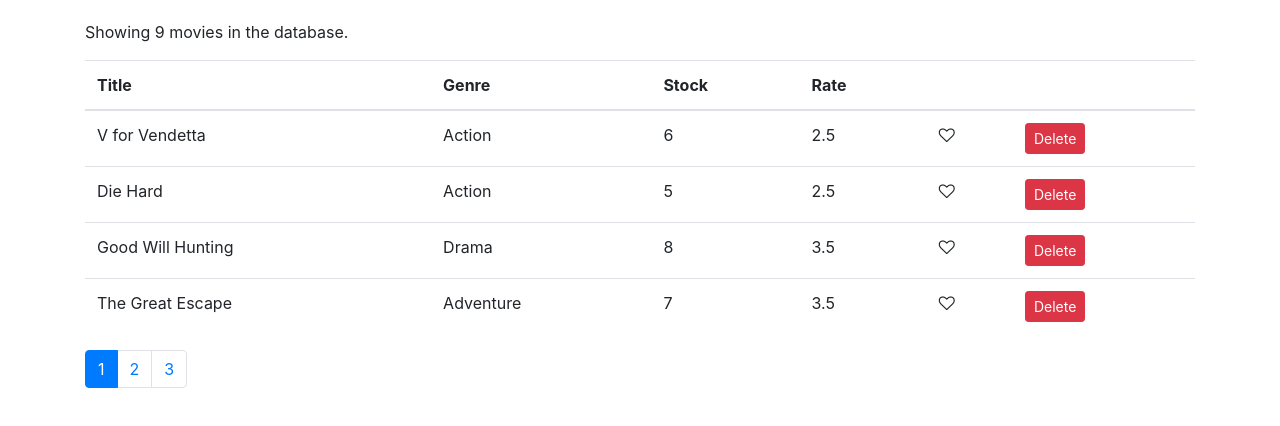
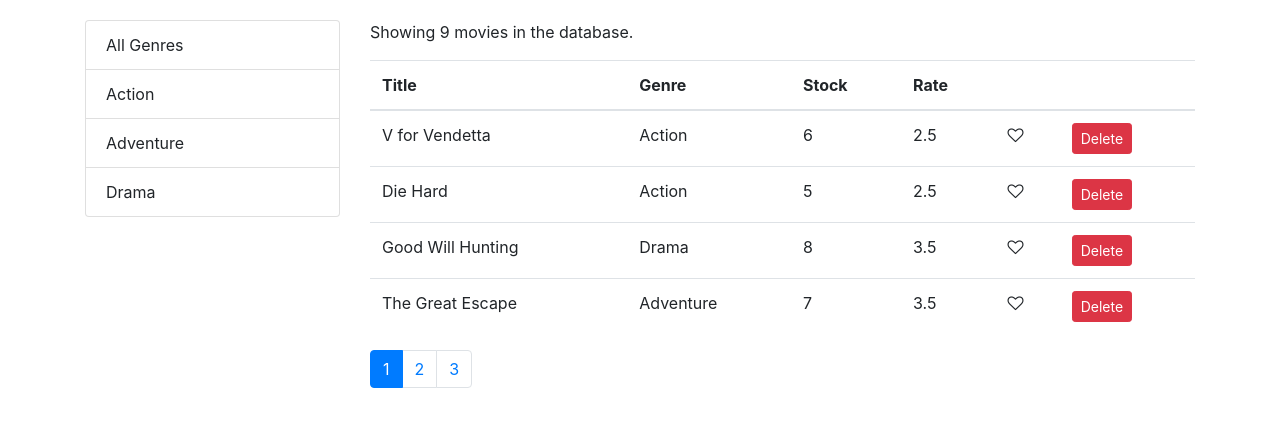
Before and after one commit to stevekriz/blockbusted, a React (Create React App) app: page / in a window 1280 px wide. Shown: the top 426 px of the page. Built offline with nearby package versions, Linux system fonts and the light colour scheme.

Commit message:
Implement filtering by genre.

```diff
--- /dev/null
+++ b/src/components/common/listGroup.jsx
@@ -0,0 +1,32 @@
+import React from "react";
+
+const ListGroup = ({
+  items,
+  textProperty,
+  valueProperty,
+  selectedItem,
+  onItemSelect,
+}) => {
+  return (
+    <ul className="list-group">
+      {items.map((item) => (
+        <li
+          onClick={() => onItemSelect(item)}
+          key={item[valueProperty]}
+          className={
+            item === selectedItem ? "list-group-item active" : "list-group-item"
+          }
+        >
+          {item[textProperty]}
+        </li>
+      ))}
+    </ul>
+  );
+};
+
+ListGroup.defaultProps = {
+  textProperty: "name",
+  valueProperty: "_id",
+};
+
+export default ListGroup;
--- a/src/components/movies.jsx
+++ b/src/components/movies.jsx
@@ -1,15 +1,24 @@
 import React, { Component } from "react";
 import Like from "./common/like";
+import ListGroup from "./common/listGroup";
 import Pagination from "./common/pagination";
 import { getMovies } from "../services/fakeMovieService";
+import { getGenres } from "../services/fakeGenreService";
 import { paginate } from "../utils/paginate";
 
 class Movies extends Component {
   state = {
-    movies: getMovies(),
+    movies: [],
+    genres: [],
     currentPage: 1,
     pageSize: 4,
   };
+
+  componentDidMount() {
+    const genres = [{ name: "All Genres" }, ...getGenres()];
+
+    this.setState({ movies: getMovies(), genres });
+  }
 
   handleDelete = (movie) => {
     const movies = this.state.movies.filter((m) => m._id !== movie._id);
@@ -28,17 +37,39 @@
     this.setState({ currentPage: page });
   };
 
+  handleGenreSelect = (genre) => {
+    this.setState({ selectedGenre: genre, currentPage: 1 });
+  };
+
   render() {
     const { length: count } = this.state.movies;
-    const { pageSize, currentPage, movies: allMovies } = this.state;
+    const {
+      pageSize,
+      currentPage,
+      selectedGenre,
+      movies: allMovies,
+    } = this.state;
 
     if (count === 0) return <p>There are no movies in the database.</p>;
 
-    const movies = paginate(allMovies, currentPage, pageSize);
+    const filtered =
+      selectedGenre && selectedGenre._id
+        ? allMovies.filter((m) => m.genre._id === selectedGenre._id)
+        : allMovies;
+
+    const movies = paginate(filtered, currentPage, pageSize);
 
     return (
-      <React.Fragment>
-        <p>Showing {count} movies in the database.</p>
+      <div className="row">
+        <div className="col-3">
+          <ListGroup
+            items={this.state.genres}
+            selectedItem={this.state.selectedGenre}
+            onItemSelect={this.handleGenreSelect}
+          />
+        </div>
+        <div className="col">
+          <p>Showing {filtered.length} movies in the database.</p>
           <table className="table">
             <thead>
               <tr>
@@ -76,12 +107,13 @@
             </tbody>
           </table>
           <Pagination
-          itemsCount={count}
+            itemsCount={filtered.length}
             pageSize={pageSize}
             currentPage={currentPage}
             onPageChange={this.handlePageChange}
           />
-      </React.Fragment>
+        </div>
+      </div>
     );
   }
 }
```
Lines whose indentation alone changed are shown as unchanged.
